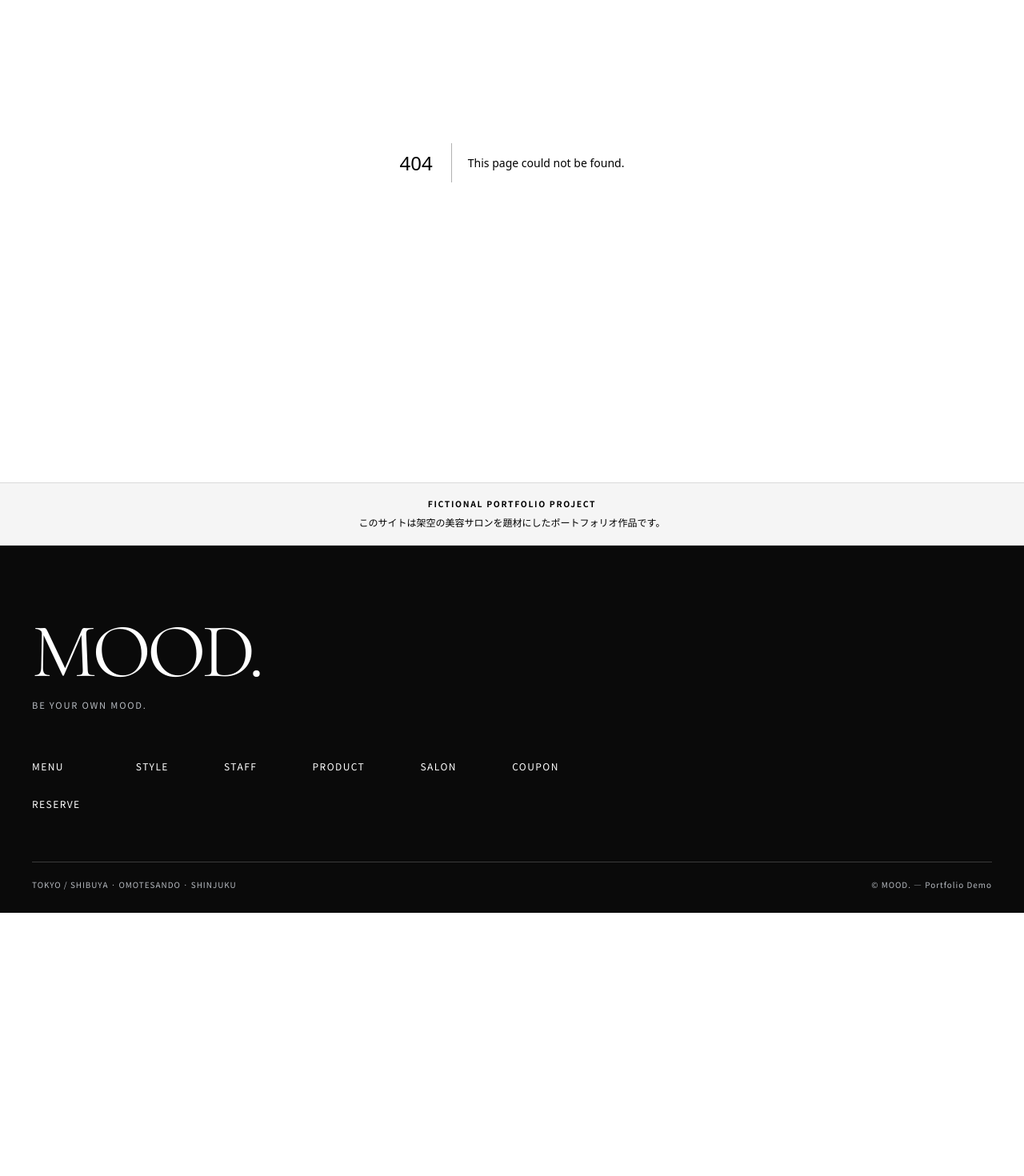
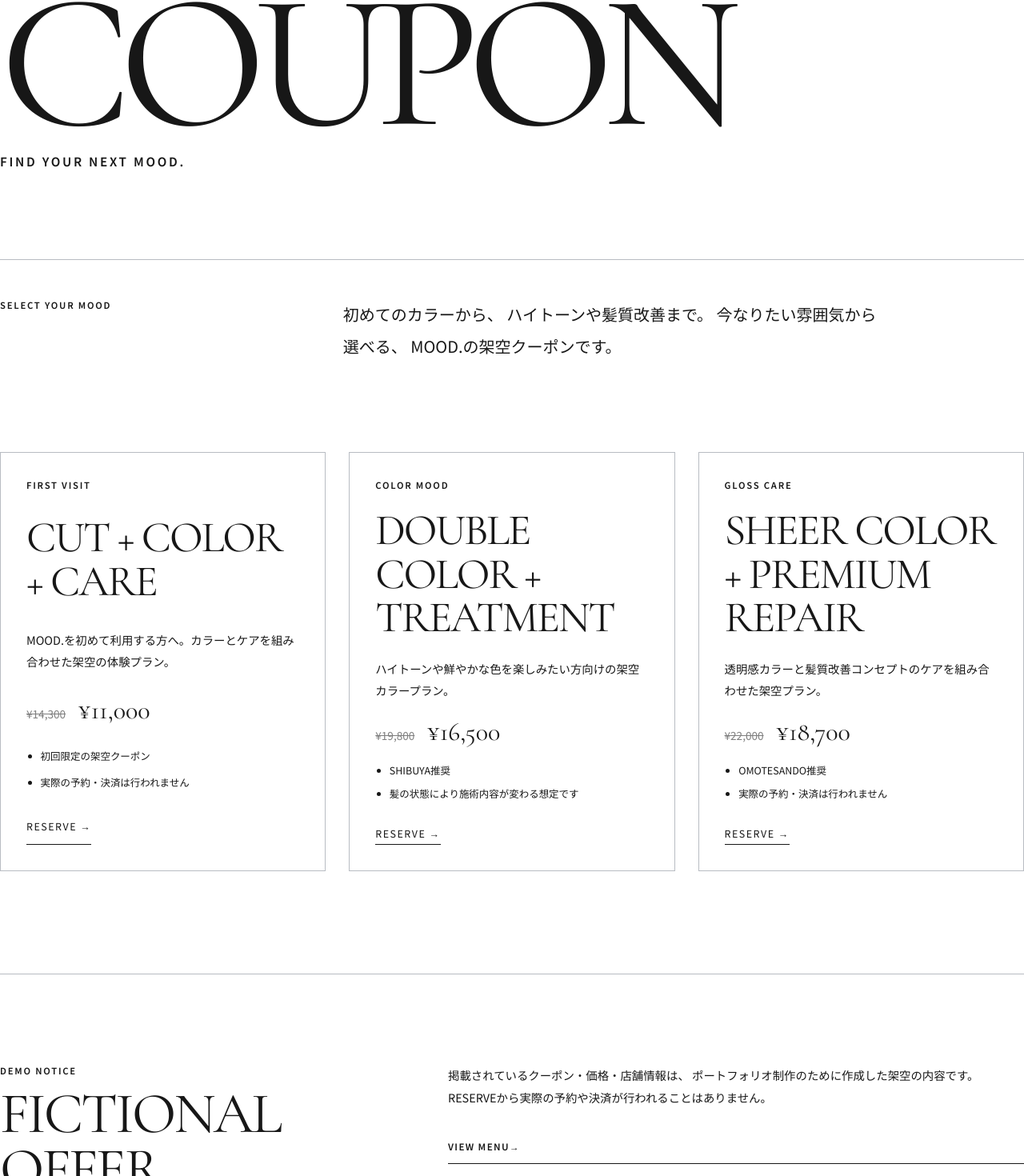
Before and after one commit to yuruttoiyashi/mood-salon, a Next.js app: page /coupon in a window 1280 px wide. Before the commit this address had no page. Shown: the part 274-1744 px from the top of the page at 80% size. Before the commit the page ends 1415 px from the top, so only its background shows below. Built offline with nearby package versions, Linux system fonts and the light colour scheme.

Commit message:
feat: add menu and coupon pages

```diff
--- /dev/null
+++ b/src/app/coupon/coupon.module.css
@@ -0,0 +1,104 @@
+.page {
+  width: min(
+    calc(100% - (var(--page-gutter) * 2)),
+    var(--max-width)
+  );
+  margin-inline: auto;
+}
+
+.hero {
+  padding: 7rem 0 5rem;
+}
+
+.intro {
+  display: grid;
+  gap: 1.5rem;
+  padding: 2rem 0 5rem;
+  border-top: 1px solid var(--color-silver);
+}
+
+.introLabel {
+  margin: 0;
+  font-size: 0.7rem;
+  font-weight: 600;
+  letter-spacing: 0.16em;
+}
+
+.introText {
+  max-width: 42rem;
+  margin: 0;
+  font-size: clamp(1rem, 2vw, 1.25rem);
+  line-height: 2;
+}
+
+.grid {
+  display: grid;
+  gap: 1.5rem;
+  padding-bottom: 6rem;
+}
+
+.note {
+  display: grid;
+  gap: 2rem;
+  padding: 5rem 0 7rem;
+  border-top: 1px solid var(--color-silver);
+}
+
+.noteLabel {
+  margin: 0 0 0.8rem;
+  font-size: 0.7rem;
+  font-weight: 600;
+  letter-spacing: 0.16em;
+}
+
+.noteTitle {
+  margin: 0;
+  font-family: var(--font-serif), serif;
+  font-size: clamp(2.4rem, 6vw, 4.5rem);
+  font-weight: 400;
+  line-height: 0.95;
+  letter-spacing: -0.04em;
+}
+
+.noteContent {
+  display: grid;
+  gap: 1.5rem;
+  align-content: start;
+}
+
+.noteText {
+  max-width: 42rem;
+  margin: 0;
+  font-size: 0.9rem;
+  line-height: 2;
+}
+
+@media (min-width: 760px) {
+  .grid {
+    grid-template-columns: repeat(2, minmax(0, 1fr));
+  }
+}
+
+@media (min-width: 900px) {
+  .hero {
+    padding: 10rem 0 7rem;
+  }
+
+  .intro {
+    grid-template-columns: 0.6fr 1.4fr;
+    gap: 4rem;
+    padding: 3rem 0 7rem;
+  }
+
+  .grid {
+    grid-template-columns: repeat(3, minmax(0, 1fr));
+    gap: 1.8rem;
+    padding-bottom: 8rem;
+  }
+
+  .note {
+    grid-template-columns: 0.8fr 1.2fr;
+    gap: 5rem;
+    padding: 7rem 0 9rem;
+  }
+}
--- /dev/null
+++ b/src/app/coupon/page.tsx
@@ -0,0 +1,68 @@
+import { CouponCard } from "@/components/coupon-card/CouponCard";
+import { PageHero } from "@/components/page-hero/PageHero";
+import { TextLink } from "@/components/text-link/TextLink";
+import { coupons } from "@/data/coupons";
+import styles from "./coupon.module.css";
+
+export default function CouponPage() {
+  return (
+    <div className={styles.page}>
+      <section className={styles.hero}>
+        <PageHero
+          eyebrow="SPECIAL OFFER"
+          title="COUPON"
+          subtitle="FIND YOUR NEXT MOOD."
+        />
+      </section>
+
+      <section className={styles.intro}>
+        <p className={styles.introLabel}>
+          SELECT YOUR MOOD
+        </p>
+
+        <p className={styles.introText}>
+          初めてのカラーから、
+          ハイトーンや髪質改善まで。
+          今なりたい雰囲気から選べる、
+          MOOD.の架空クーポンです。
+        </p>
+      </section>
+
+      <section
+        className={styles.grid}
+        aria-label="クーポン一覧"
+      >
+        {coupons.map((coupon) => (
+          <CouponCard
+            key={coupon.id}
+            coupon={coupon}
+          />
+        ))}
+      </section>
+
+      <section className={styles.note}>
+        <div>
+          <p className={styles.noteLabel}>
+            DEMO NOTICE
+          </p>
+
+          <h2 className={styles.noteTitle}>
+            FICTIONAL OFFER
+          </h2>
+        </div>
+
+        <div className={styles.noteContent}>
+          <p className={styles.noteText}>
+            掲載されているクーポン・価格・店舗情報は、
+            ポートフォリオ制作のために作成した架空の内容です。
+            RESERVEから実際の予約や決済が行われることはありません。
+          </p>
+
+          <TextLink href="/menu">
+            VIEW MENU
+          </TextLink>
+        </div>
+      </section>
+    </div>
+  );
+}
--- /dev/null
+++ b/src/app/menu/menu.module.css
@@ -0,0 +1,70 @@
+.page {
+  width: min(
+    calc(100% - (var(--page-gutter) * 2)),
+    var(--max-width)
+  );
+  margin-inline: auto;
+}
+
+.hero {
+  padding: 7rem 0 5rem;
+}
+
+.categoryNav {
+  display: flex;
+  flex-wrap: wrap;
+  gap: 0.8rem 1.6rem;
+  padding: 1.5rem 0 3rem;
+  border-top: 1px solid var(--color-silver);
+  border-bottom: 1px solid var(--color-silver);
+}
+
+.categoryLink {
+  padding: 0.5rem 0;
+  font-family: var(--font-serif), serif;
+  font-size: clamp(1.2rem, 3vw, 2rem);
+  line-height: 1;
+}
+
+.sections {
+  display: grid;
+}
+
+.note {
+  display: grid;
+  gap: 1.5rem;
+  padding: 5rem 0 7rem;
+  border-top: 1px solid var(--color-silver);
+}
+
+.noteLabel {
+  margin: 0;
+  font-size: 0.7rem;
+  font-weight: 600;
+  letter-spacing: 0.16em;
+}
+
+.noteText {
+  max-width: 44rem;
+  margin: 0;
+  font-size: 0.9rem;
+  line-height: 2;
+}
+
+@media (min-width: 900px) {
+  .hero {
+    padding: 10rem 0 7rem;
+  }
+
+  .categoryNav {
+    justify-content: space-between;
+    padding: 2rem 0 4rem;
+  }
+
+  .note {
+    grid-template-columns: 0.5fr 1.5fr auto;
+    align-items: start;
+    gap: 3rem;
+    padding: 7rem 0 9rem;
+  }
+}
```
Also changed, not shown: src/app/menu/page.tsx (added, +65 -0 lines), 2 other files (tests, documents, lock files or other folders).
